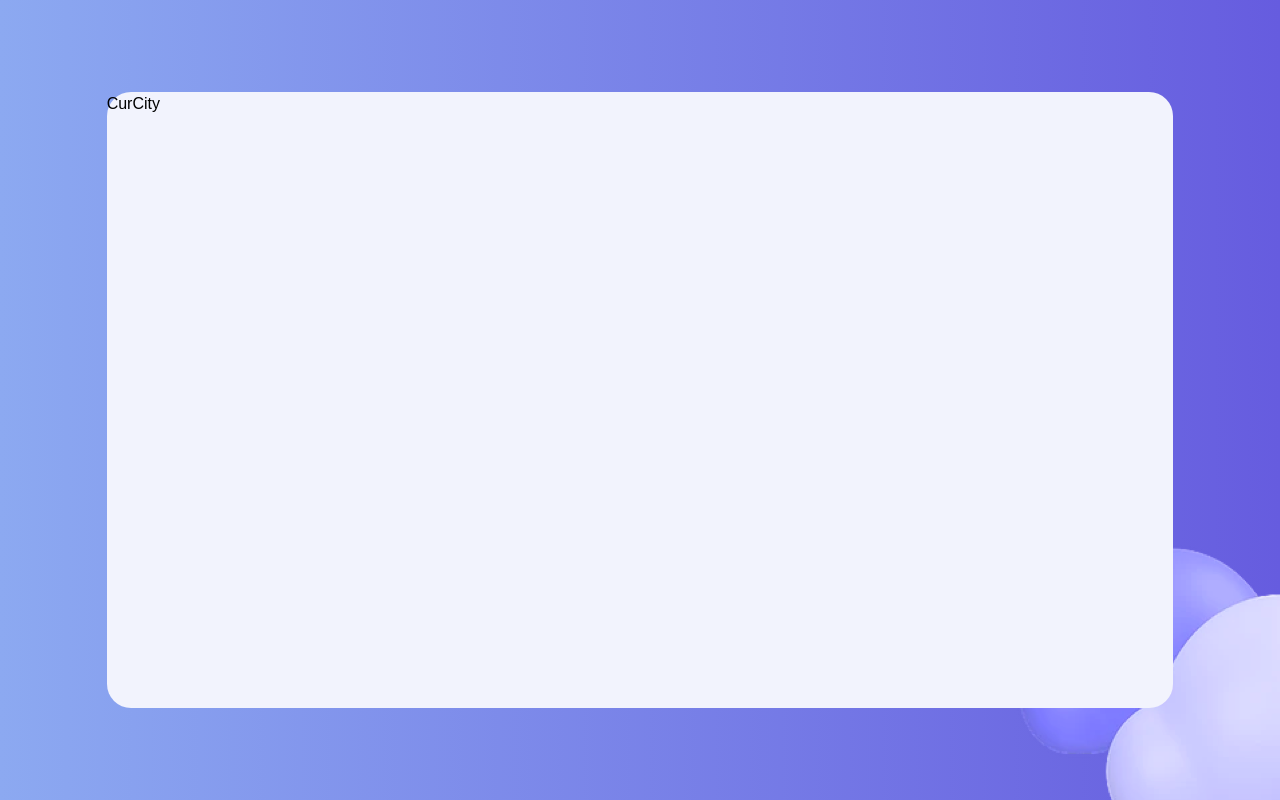
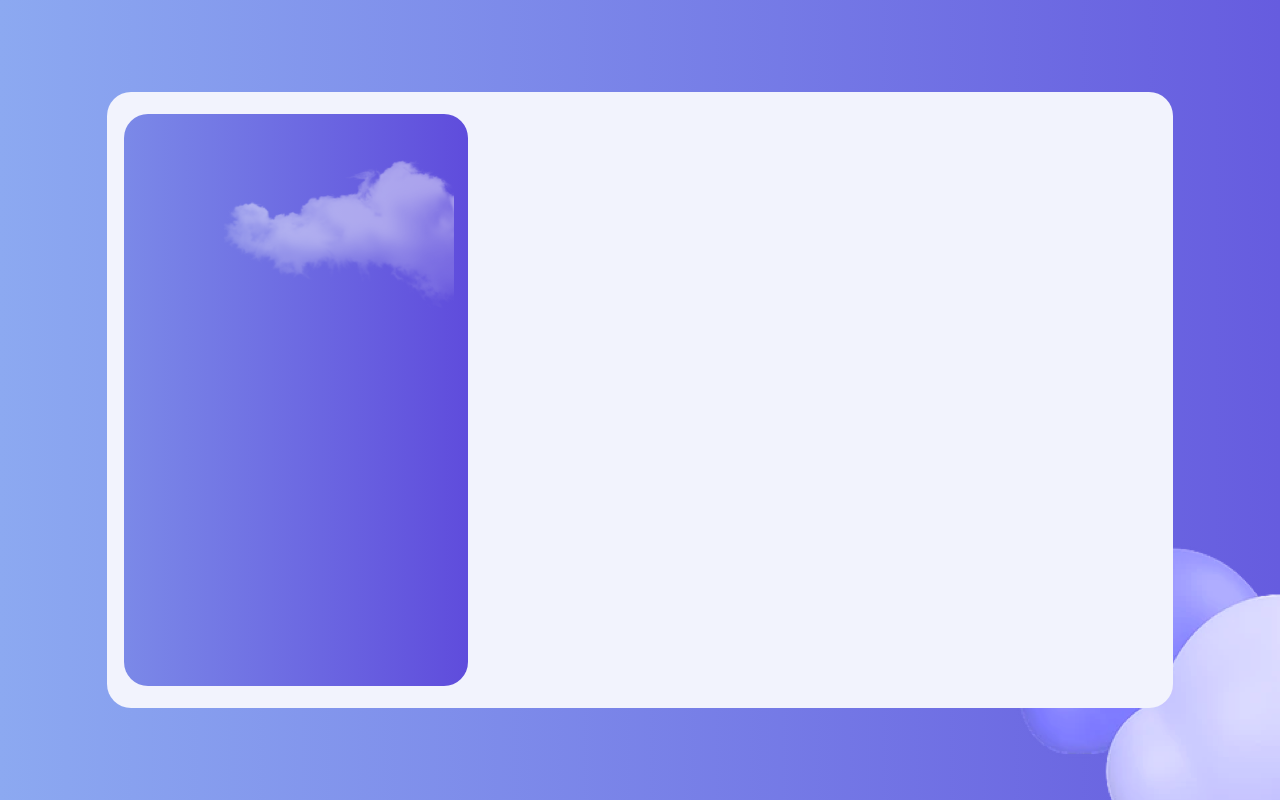
Before and after one commit to xiaobao26/Weather-APP, a React (Create React App) app in the folder weather-app/: page / in a window 1280 px wide. Built offline with nearby package versions, Linux system fonts and the light colour scheme.

Commit message:
feat: make the curcity cloudy image above the gradient color

```diff
--- a/weather-app/src/components/components/WeatherCard/WeatherCard.jsx
+++ b/weather-app/src/components/components/WeatherCard/WeatherCard.jsx
@@ -2,7 +2,9 @@ import React from 'react';
 
 export const WeatherCard = ({ children }) => {
     return (
-        <div className='col-span-2-7 z-0 row-span-2-5 rounded-3xl' style={{backgroundColor: '#F2F3FD'}}>
+        <div className='col-span-2-7 row-span-2-5 grid grid-cols-card grid-rows-card rounded-3xl z-0'
+            style={{backgroundColor: '#F2F3FD'}}
+        >
             {children}
         </div>
     )
--- a/weather-app/src/components/components/components/CurCity/CurCity.jsx
+++ b/weather-app/src/components/components/components/CurCity/CurCity.jsx
@@ -1,8 +1,11 @@
 import React from 'react';
-
+import curBg from '../../../../assets/background/Cloudy_day_background.png'
 
 export const CurCity = () => {
+
     return (
-        <div>CurCity</div>
-    )
-}
+        <div className="col-span-2-3 row-span-2-5 rounded-3xl bg-gradient-to-r from-cur-sky to-cur-floor relative">
+            <img src={curBg} alt="background image absolute" />
+        </div>
+    );
+};
--- a/weather-app/tailwind.config.js
+++ b/weather-app/tailwind.config.js
@@ -9,20 +9,29 @@ module.exports = {
       colors: {
         'sky': '#8CA9F1',
         'floor': '#665CDF',
+        'cur-sky': '#7B89E8',
+        'cur-floor': '#5F4CDC',
       },
       gridTemplateColumns: {
         'container': '0.6fr repeat(6, minmax(0, 1fr)) 0.6fr',
+        'card': '0.1fr repeat(6, minmax(0, 1fr)) 0.1fr',
 
       },
       gridTemplateRows: {
-        'container': '0.6fr repeat(4, minmax(0, 1fr)) 0.6fr'
+        'container': '0.6fr repeat(4, minmax(0, 1fr)) 0.6fr',
+        'card': '0.15fr repeat(4, minmax(0, 1fr)) 0.15fr'
       },
       gridColumn: {
         'span-2-7': '2 / span 6',
+        'span-2-3': '2 / span 2',
       },
       gridRow: {
         'span-2-5': '2 / span 4',
-      }
+      },
+      backgroundImage: {
+        'hero-pattern':
+          "linear-gradient(to right bottom, rgba(130, 154, 237, 1), rgba(95, 76, 220, 1)), url('/src/assets/background/Rain_background.png')",
+      },
     },
   },
   plugins: [],
```
